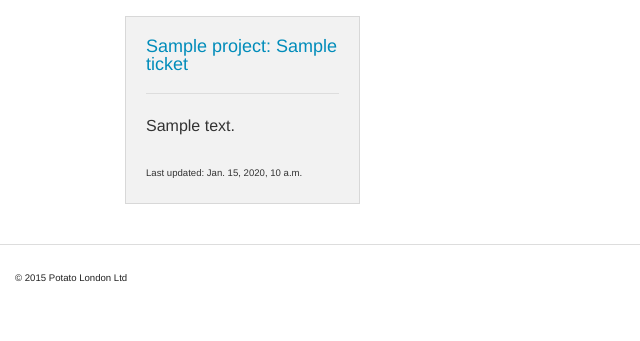
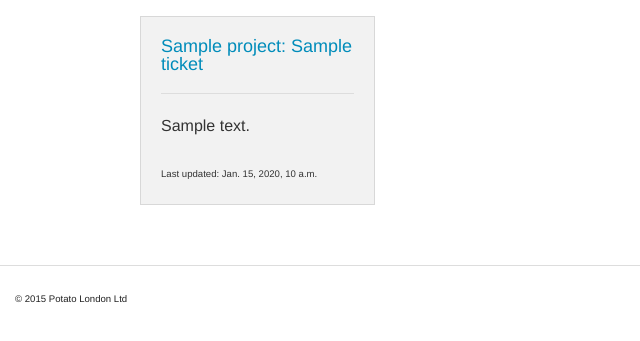
Before and after one commit to tmiller02-test-acc/be-coding, a Django app: template tracker/templates/site/my_tickets.html in a window 1280 px wide. Shown: the part 45-386 px from the top of the page, without its empty margins (0-640 px from the left). Run offline with Django 3.2, Linux system fonts and the light colour scheme; the template is opened without the code that fills it: most values are stand-ins (such as "Sample title", 1, 10 or a date in 2020).

Commit message:
Fix layout issues on 'my tickets' page by using block grids. Sets limits on the lengths of the text shown.

```diff
--- a/tracker/templates/site/my_tickets.html
+++ b/tracker/templates/site/my_tickets.html
@@ -1,29 +1,25 @@
 {% extends "base.html" %}
 
 {% block content %}
-<div class="row">
-	<div class="large-12 columns">
-		<div class="row">
-			<div class="row">
+	<ul class="small-block-grid-1 medium-block-grid-2 large-block-grid-4">
 		{% for ticket in tickets %}
-				<div class="large-3 medium-6 small-12 columns{% if forloop.last %} end{% endif %}">
+			<li>
 				<div class="panel">
-						<h5><a href="{% url "ticket-update" project_id=ticket.project_id ticket_id=ticket.pk %}">{{ ticket.project.title }}: {{ ticket.title }}</a></h5>
+					<h5><a href="{% url "ticket-update" project_id=ticket.project_id ticket_id=ticket.pk %}">{{ ticket.project.title|truncatechars:50 }}: {{ ticket.title|truncatechars:100 }}</a></h5>
 					<hr>
-						<p>{{ ticket.description }}</p>
+					<p>{{ ticket.description|truncatechars:200 }}</p>
 					<small>Last updated: {{ ticket.modified }}</small>
 				</div>
-				</div>
+			</li>
 		{% empty %}
+			<li>
 				<div class="panel callout">
 					<h4>You are not assigned to any tickets</h4>
 					<p>
 						Either select a project from the top bar or <a href="{% url "project-create" %}">create a new project</a>.
 					</p>
 				</div>
+			</li>
 		{% endfor %}
-			</div>
-		</div>
-	</div>
-</div>
+	</ul>
 {% endblock %}
```
Lines whose indentation alone changed are shown as unchanged.
